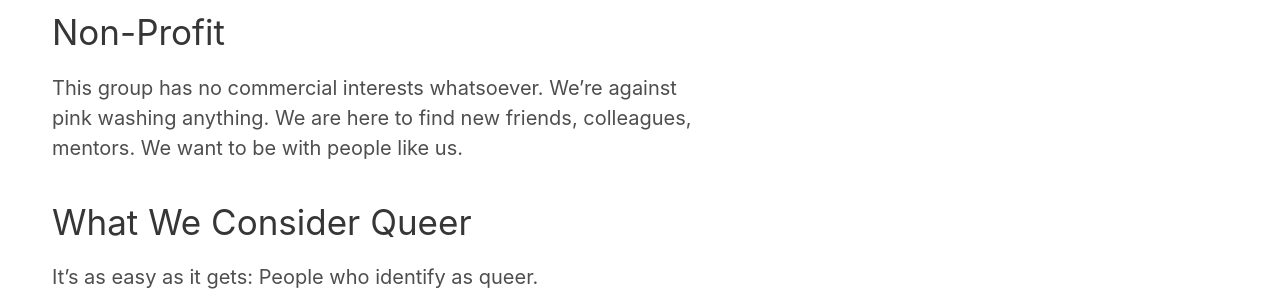
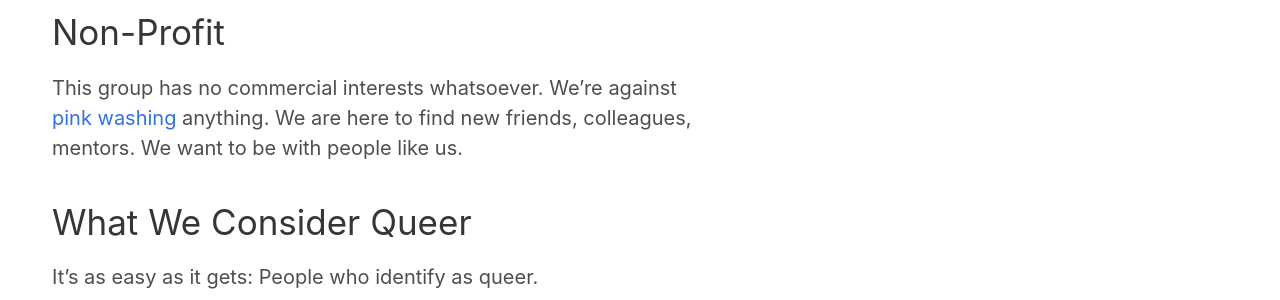
Before and after one commit to QueerCodeOrg/queercodeberlin.github.io, a Jekyll site: the page built from mission.md, in a window 1280 px wide. Shown: the part 171-471 px from the top of the page. Built offline with Jekyll 4.4.1, drawn with Linux system fonts in a browser that asks for light colours; part of the change alters nothing that is shown.

```diff
--- a/mission.md
+++ b/mission.md
@@ -7,7 +7,7 @@ layout: text
 
 ## Non-Profit
 
-This group has no commercial interests whatsoever. We're against pink washing anything. We are here to find
+This group has no commercial interests whatsoever. We're against [pink washing](https://en.wikipedia.org/wiki/Pinkwashing_(LGBT)) anything. We are here to find
 new friends, colleagues, mentors. We want to be with people like us.
 
 ## What We Consider Queer
```
